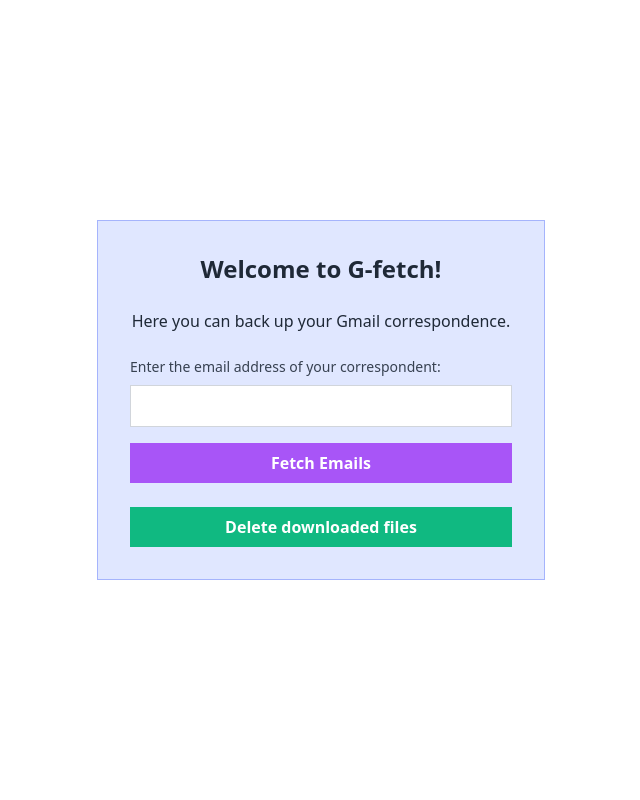
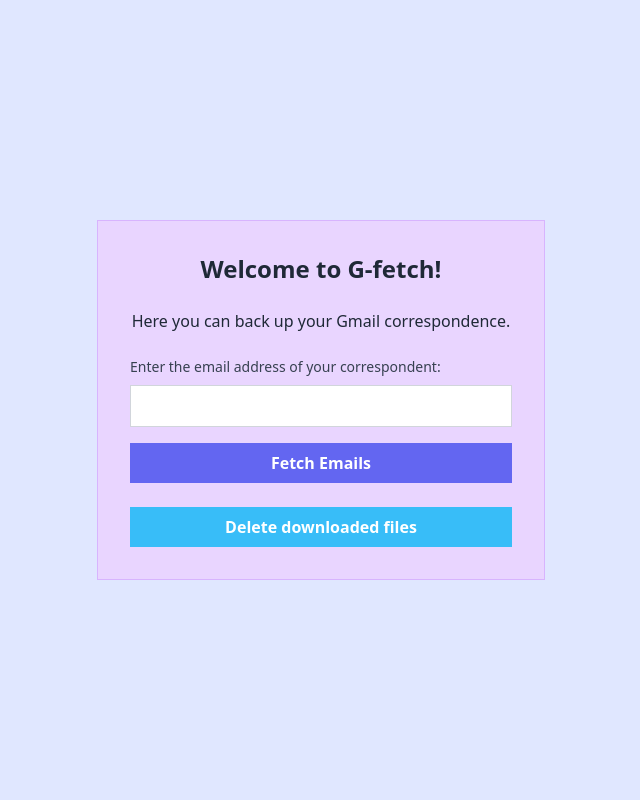
Before and after one commit to jwjacobson/gfetch_web, a Flask app: page / in a window 1280 px wide. Shown: the whole page, without its empty margins (319-959 px from the left). Run offline with Flask 3, Linux system fonts and the light colour scheme; parts of the project's set-up code (start-up, migrations or seed data) failed here and were passed over.

Commit message:
Finalize provisional colors

```diff
--- a/src/app/app.py
+++ b/src/app/app.py
@@ -13,7 +13,6 @@
 
 app = Flask(__name__)
 app.secret_key = os.getenv("SECRET_KEY")
-# os.environ['FLASK_ENV'] = os.getenvconfig('FLASK_ENV', default='production')
 app.config['DEBUG'] = os.getenv('DEBUG', default=False)
 SCOPES = os.getenv("SCOPES")
 RAW_EMAIL_DIR = os.getenv("RAW_EMAIL_DIR")
--- a/src/app/templates/index.html
+++ b/src/app/templates/index.html
@@ -6,23 +6,23 @@
     <title>G-fetch</title>
     <link href="{{ url_for('static', filename='css/tailwind.css') }}" rel="stylesheet">
 </head>
-<body class="bg-emerald-200 text-gray-800">
+<body class="bg-indigo-100 text-gray-800">
     <div class="min-h-screen flex flex-col items-center justify-center">
-        <div class="bg-indigo-100 p-8 w-full max-w-md border border-indigo-300">
+        <div class="bg-purple-200 p-8 w-full max-w-md border border-purple-300">
             <h1 class="text-2xl font-bold text-center mb-6">Welcome to G-fetch!</h1>
             <p class="text-center mb-6">Here you can back up your Gmail correspondence.</p>
             <form method="POST" class="mb-6">
                 <label for="email_address" class="block text-sm font-medium text-gray-700 mb-2">Enter the email address of your correspondent:</label>
                 <input type="email" id="email_address" name="email_address" required
-                       class="w-full px-3 py-2 border border-gray-300 focus:outline-none focus:ring-2 focus:ring-blue-500 mb-4">
-                <button type="submit" class="w-full bg-purple-500 text-white font-bold py-2 px-4 hover:bg-purple-200 focus:outline-none focus:ring-2 focus:ring-purple-500">Fetch Emails</button>
+                       class="w-full px-3 py-2 border border-gray-300 focus:outline-none focus:ring-2 focus:ring-indigo-500 mb-4">
+                <button type="submit" class="w-full bg-indigo-500 text-white font-bold py-2 px-4 hover:bg-indigo-600 focus:outline-none focus:ring-1 focus:ring-emerald-200">Fetch Emails</button>
             </form>
             <form method="POST" action="{{ url_for('delete_files') }}">
-                <button type="submit" class="w-full bg-emerald-500 text-white font-bold py-2 px-4 hover:bg-emerald-600 focus:outline-none focus:ring-2 focus:ring-emerald-500">Delete downloaded files</button>
+                <button type="submit" class="w-full bg-sky-400 text-white font-bold py-2 px-4 hover:bg-sky-500 focus:outline-none focus:ring-1 focus:ring-teal-200">Delete downloaded files</button>
             </form>
             {% with messages = get_flashed_messages() %}
             {% if messages %}
-            <ul class="mt-6 list-disc list-inside text-center text-red-500">
+            <ul class="mt-6 list-none list-inside text-center text-gray-800">
                 {% for message in messages %}
                     <li>{{ message }}</li>
                 {% endfor %}
```
Also changed, not shown: src/app/static/css/tailwind.css.
